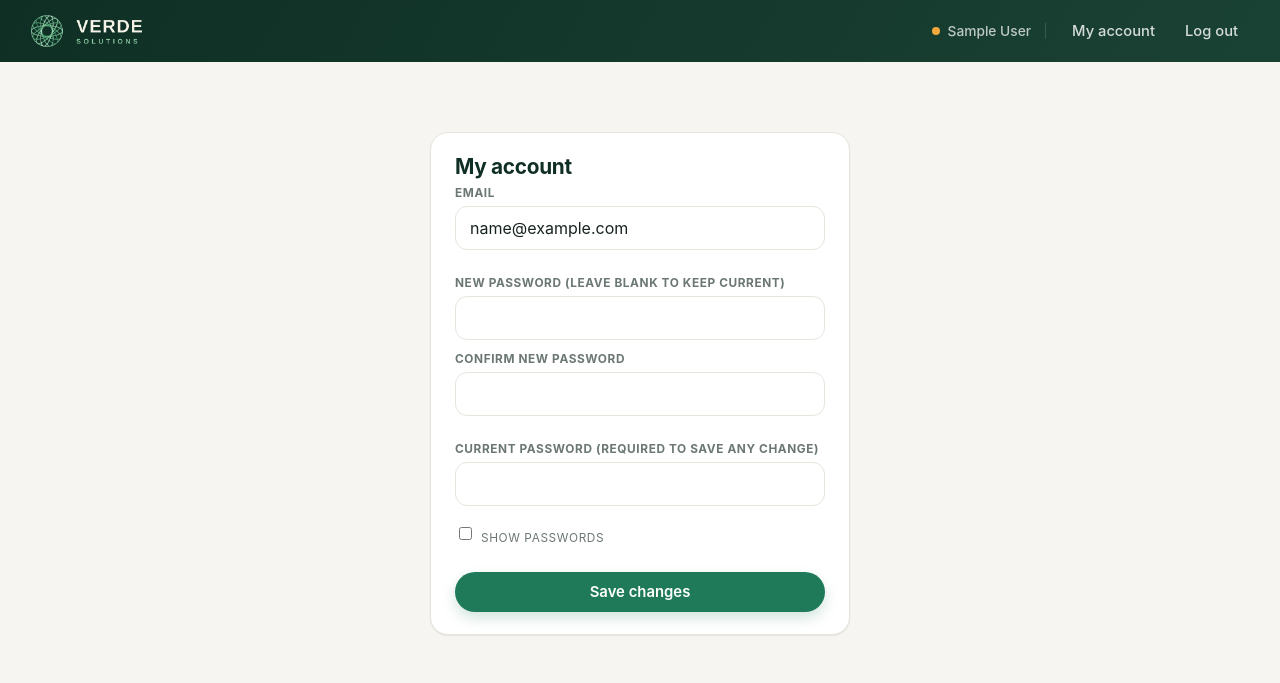
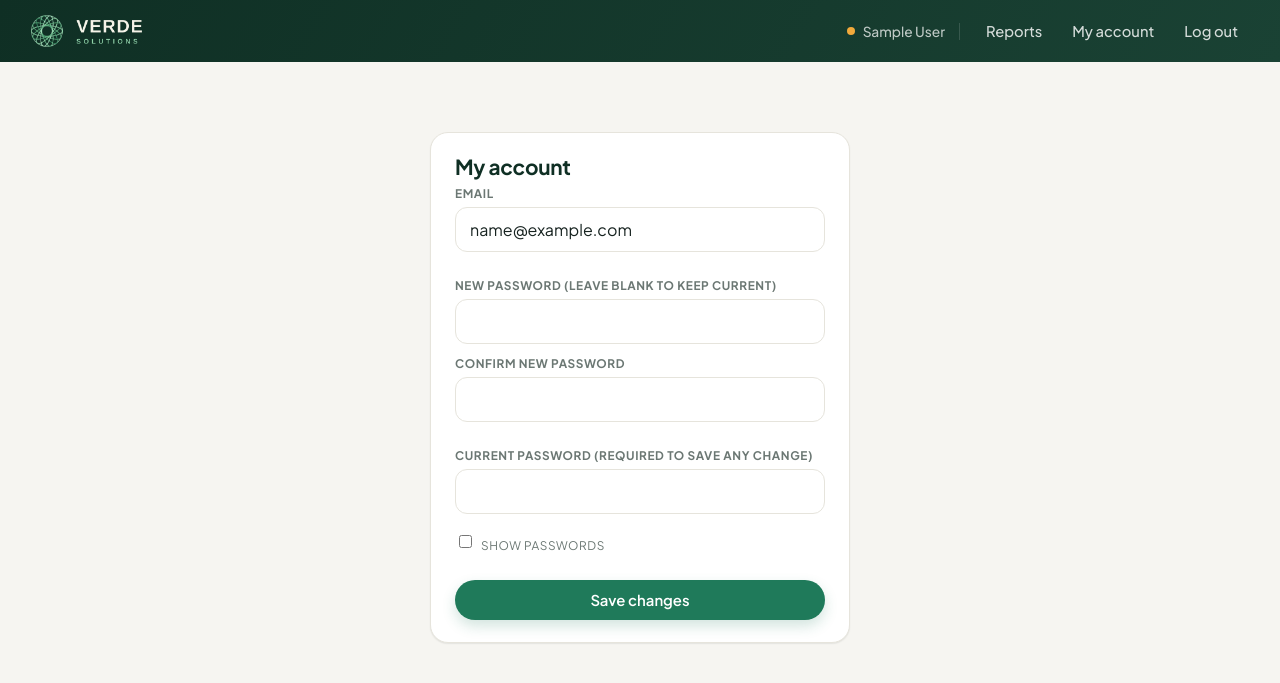
Before and after one commit to matthewyoung-source/verde-timesheet-app, a Flask app: page /account in a window 1280 px wide. Shown: the top 683 px of the page. Run offline with Flask 3, Linux system fonts and the light colour scheme; a user stored in the database is signed in; tables that the repository leaves empty hold one stand-in row (values such as "Sample post").

Commit message:
Base template: Plus Jakarta Sans font

```diff
--- a/templates/base.html
+++ b/templates/base.html
@@ -6,18 +6,21 @@
   <title>{% block title %}Verde Solutions{% endblock %}</title>
   <link rel="preconnect" href="https://fonts.googleapis.com">
   <link rel="preconnect" href="https://fonts.gstatic.com" crossorigin>
-  <link href="https://fonts.googleapis.com/css2?family=DM+Sans:ital,opsz,wght@0,9..40,400;0,9..40,500;0,9..40,700;1,9..40,400&display=swap" rel="stylesheet">
+  <link href="https://fonts.googleapis.com/css2?family=Plus+Jakarta+Sans:wght@400;500;600;700;800&display=swap" rel="stylesheet">
   <link rel="stylesheet" href="{{ url_for('static', filename='style.css') }}">
   <link rel="icon" type="image/png" href="{{ url_for('static', filename='logo.png') }}">
 </head>
 <body>
   <div class="topbar">
-    <a class="brand" href="{{ url_for('contractor.dashboard') if current_user.is_authenticated and not current_user.is_admin() else url_for('admin.dashboard') if current_user.is_authenticated else url_for('auth.login') }}">
+    <a class="brand" href="{{ url_for(current_user.home_endpoint()) if current_user.is_authenticated else url_for('auth.login') }}">
       <img src="{{ url_for('static', filename='logo.png') }}" alt="Verde Solutions">
     </a>
     <nav>
       {% if current_user.is_authenticated %}
         <span>{{ current_user.name }}</span>
+        {% if current_user.is_admin() %}
+          <a href="{{ url_for('admin.reports') }}">Reports</a>
+        {% endif %}
         <a href="{{ url_for('auth.account') }}">My account</a>
         <a href="{{ url_for('auth.logout') }}">Log out</a>
       {% endif %}
```
